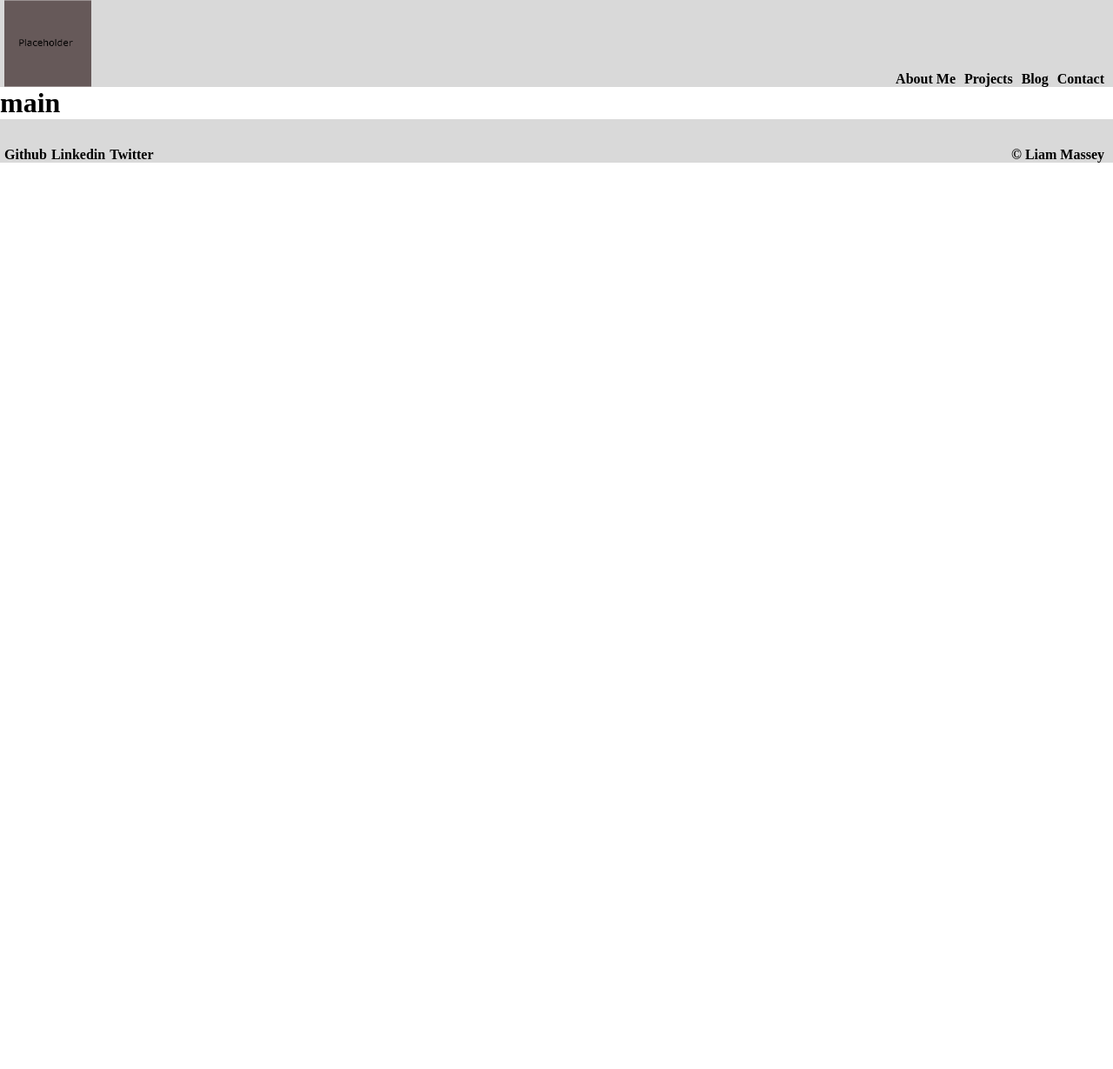
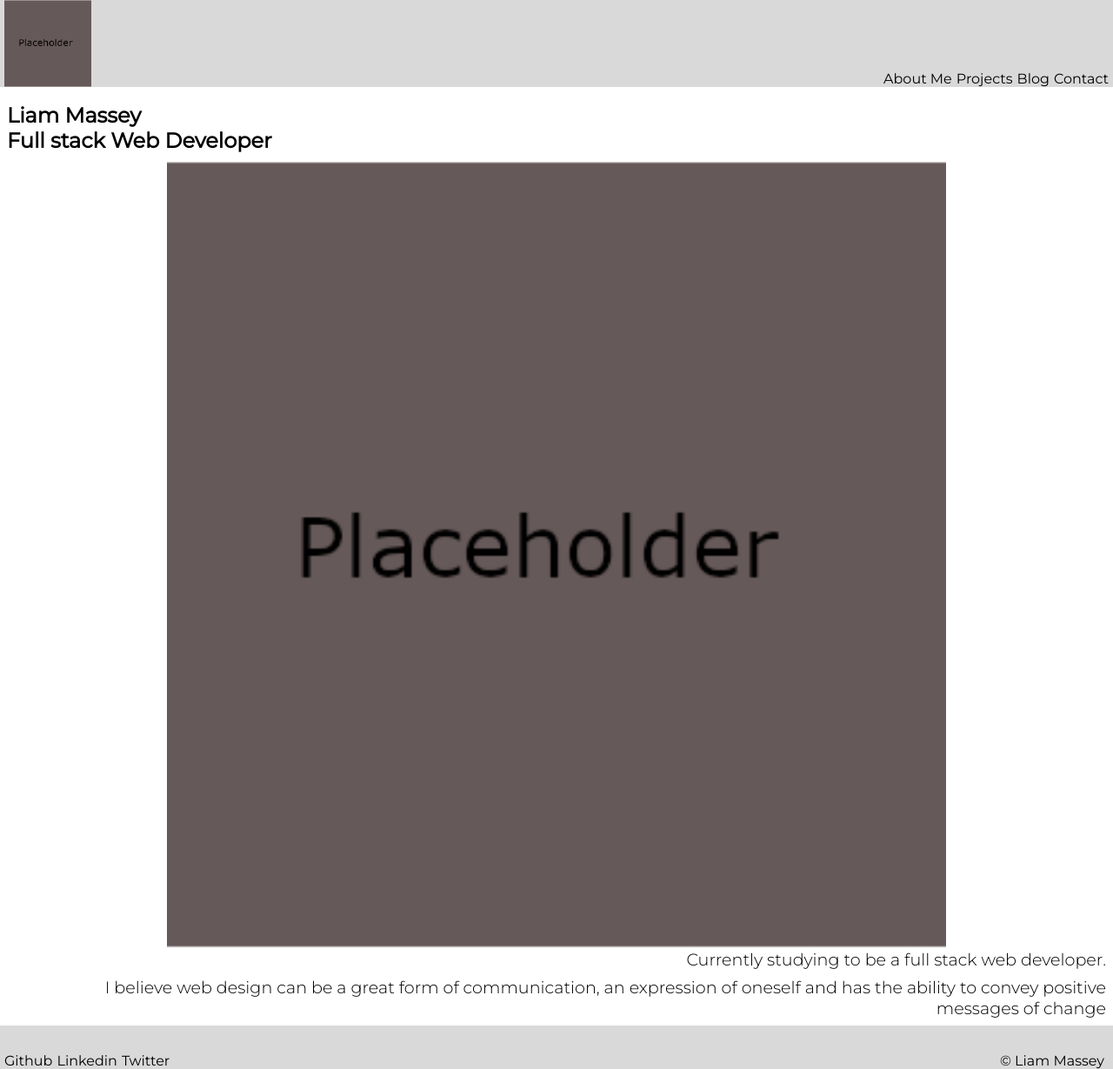
Before and after one commit to Liam-M-Dev/t1a2-portfolio-website, a plain HTML site: page src/index.html in a window 1280 px wide. Shown: the whole page at 87% size. Before the commit the page ends 800 px from the top, so only its background shows below. Drawn offline with Linux system fonts and the light colour scheme.

Commit message:
Add styling and layout to landing page

```diff
--- a/src/index.html
+++ b/src/index.html
@@ -5,6 +5,10 @@
   <meta http-equiv="X-UA-Compatible" content="IE=edge">
   <meta name="viewport" content="width=device-width, initial-scale=1.0">
   <link rel="stylesheet" href="./stylesheets/main.css">
+  <link rel="stylesheet" href="./stylesheets/pages/landing.css">
+  <link rel="preconnect" href="https://fonts.googleapis.com">
+  <link rel="preconnect" href="https://fonts.gstatic.com" crossorigin>
+  <link href="https://fonts.googleapis.com/css2?family=Montserrat:wght@200;300;400&display=swap" rel="stylesheet">
   <title>Liam Portfolio</title>
 </head>
 <body>
@@ -25,7 +29,18 @@
   </header>
 
   <main>
-    <h1>main</h1>
+    <section class="heading">
+      <h1>Liam Massey</h1>
+      <h2>Full stack Web Developer</h2>
+    </section>
+
+    <img src="./images/placeholder.png" alt="placeholder">
+
+    <section class="mission-statement">
+      <p>Currently studying to be a full stack web developer.</p>
+      <p>I believe web design can be a great form of communication,
+        an expression of oneself and has the ability to convey positive messages of change</p>
+    </section>
   </main>
 
   <footer class="footer">
@@ -36,7 +51,7 @@
         <a href=""><li>Twitter</li></a>
       </ul>
     </div>
-    <p class="copywrite">&#169; Liam Massey</p>
+    <p>&#169; Liam Massey</p>
   </footer>
 
 </body>
--- a/src/stylesheets/components/_footer.scss
+++ b/src/stylesheets/components/_footer.scss
@@ -1,7 +1,7 @@
 @import '../defaults/_colors';
 @import '../defaults/_link-decorations';
 @import '../defaults/_layout';
-
+@import '../defaults/_text';
 
 
 .footer {
@@ -18,13 +18,13 @@
         @include link-styles;
         margin-right: 5px;
         li {
-          font-weight: 600;
+          @include link-font
         }
      }
     }
   }
   p {
     margin-right: 10px;
-    font-weight: 600;
+    font-family: 'Montserrat', sans-serif;
   }
 }
--- a/src/stylesheets/components/_header.scss
+++ b/src/stylesheets/components/_header.scss
@@ -1,7 +1,8 @@
 // Header Component
 
-@import '../defaults/colors';
-@import'../defaults/link-decorations';
+@import '../defaults/_colors';
+@import '../defaults/_link-decorations';
+@import '../defaults/_text';
 
 .header {
   display: flex;
@@ -30,8 +31,8 @@
     a{
       @include link-styles;
       li {
-        margin-right: 10px;
-        font-weight: 600;
+        margin-right: 5px;
+        @include link-font;
       }
     }
   }
--- /dev/null
+++ b/src/stylesheets/defaults/_text.scss
@@ -0,0 +1,15 @@
+@mixin headings {
+  font-size: 1em;
+  font-weight: 400;
+  font-family: 'Montserrat', sans-serif;
+}
+
+@mixin link-font {
+  font-family: 'Montserrat', sans-serif;
+  font-weight: 400;
+}
+
+@mixin paragraph {
+  font-family: 'Montserrat', sans-serif;
+  font-weight: 300;
+}
--- a/src/stylesheets/main.scss
+++ b/src/stylesheets/main.scss
@@ -1,10 +1,20 @@
 // default settings
 @import './defaults/_reset';
 @import './defaults/_colors';
+
 
 //header component
 @import './components/_header';
 
 
-//
+//footer component
 @import './components/_footer';
+
+body {
+  @include flex-col;
+  min-height: 100vh;
+}
+
+main {
+  flex-grow: 1;
+}
--- /dev/null
+++ b/src/stylesheets/pages/landing.scss
@@ -0,0 +1,24 @@
+@import '../defaults/_colors';
+@import '../defaults/_layout';
+@import '../defaults/_text';
+
+main {
+  @include flex-col;
+  justify-content: space-between;
+  .heading {
+    @include headings;
+    margin: 8px;
+    padding-top: 10px;
+  }
+  img {
+    width: 70%;
+    height: auto;
+    margin: 0 auto;
+  }
+  p {
+    @include paragraph;
+    margin: 0 8px 8px 32px;
+    text-align: right;
+    font-size: 1.2em;
+  }
+}
```
Also changed, not shown: src/pages/about-me.html (+3 -0 lines), src/pages/blog.html (+3 -0 lines), src/pages/contact.html (+3 -0 lines), src/pages/projects.html (+3 -0 lines), src/stylesheets/main.css, src/stylesheets/pages/landing.css (added), 3 other files.
